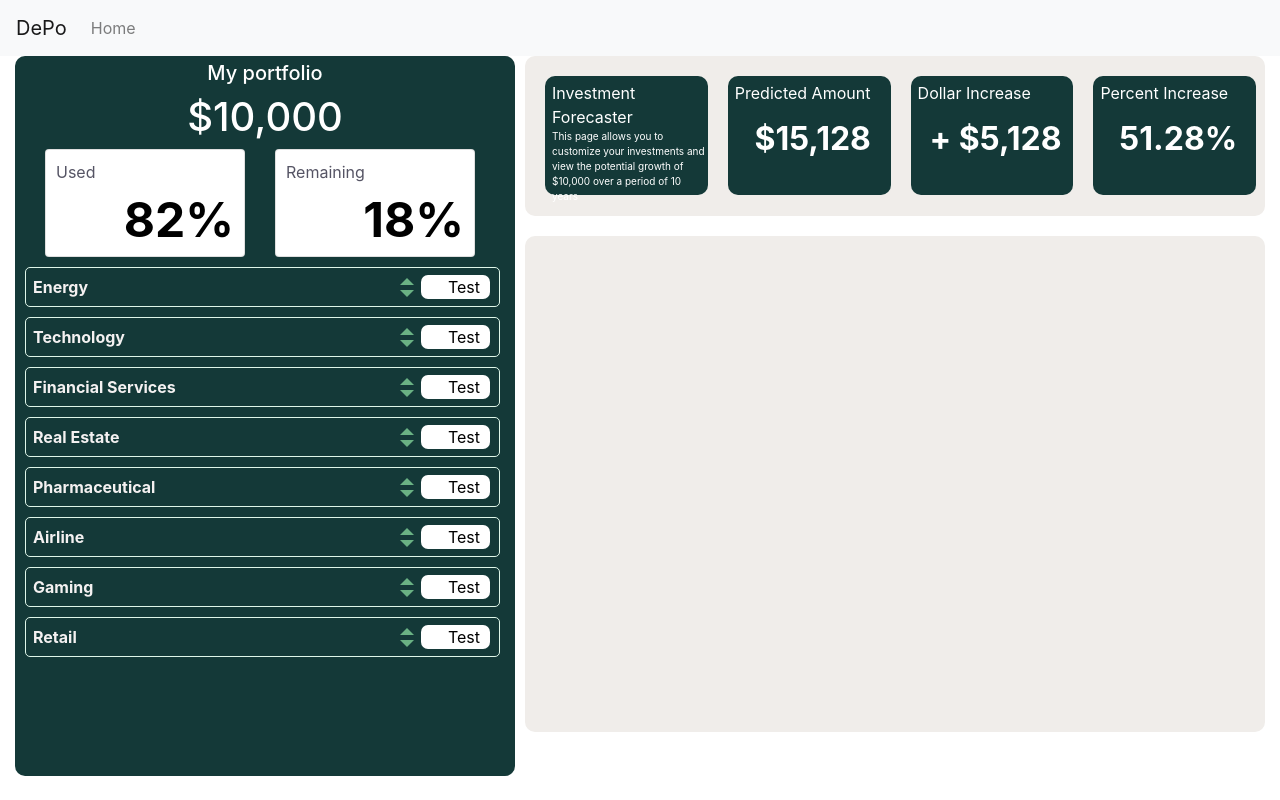
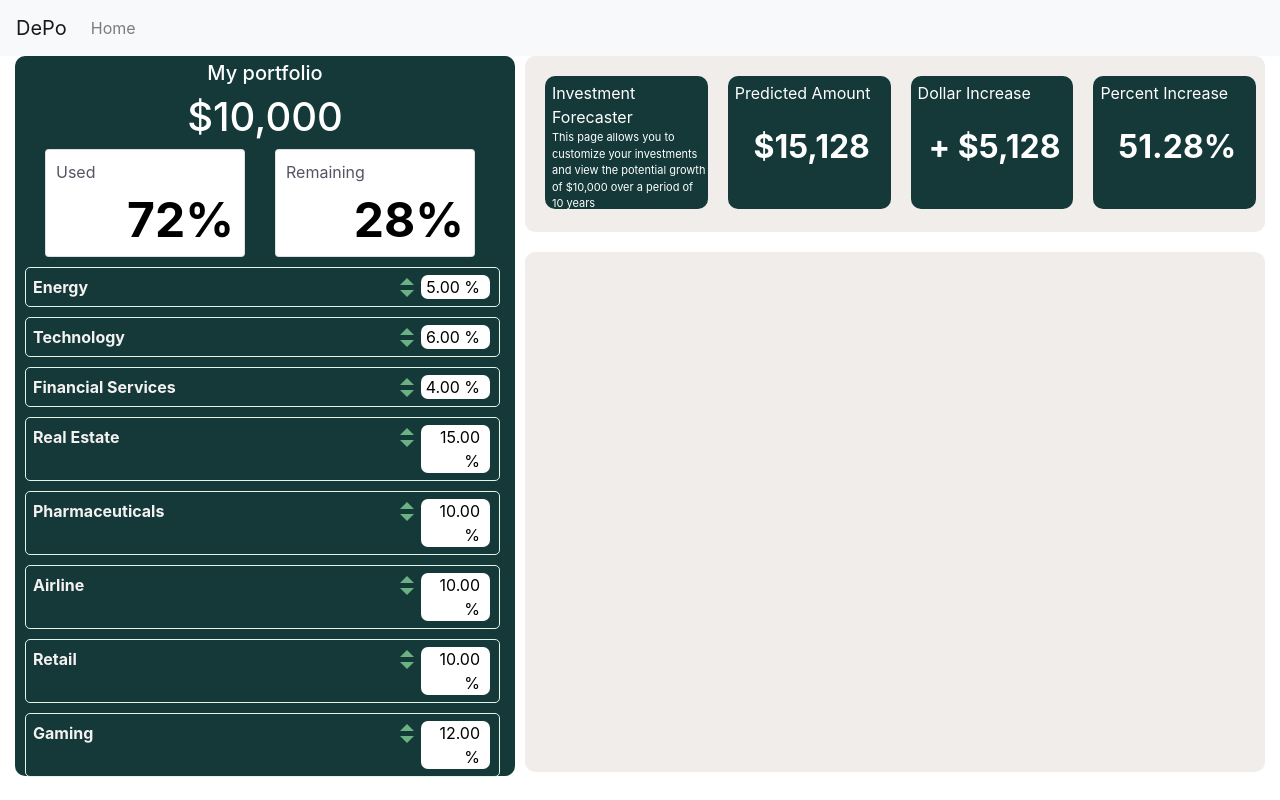
Before and after one commit to erikaaatan/eng-possibilities-ui, a React (Create React App) app: page / in a window 1280 px wide. Built offline with nearby package versions, Linux system fonts and the light colour scheme.

Commit message:
dynamically updates used and remaining

```diff
--- a/src/components/InvestmentCategory.js
+++ b/src/components/InvestmentCategory.js
@@ -4,6 +4,31 @@ import './InvestmentCategory.css'
 class InvestmentCategory extends React.Component {
     constructor(props) {
         super();
+        this.minimum = props.minimum
+        this.state = {
+            percentage: this.minimum
+        }
+        this.increasePercent = this.increasePercent.bind(this);
+        this.decreasePercent = this.decreasePercent.bind(this);
+    }
+
+    increasePercent() {
+        if (this.state.percentage < 100) {
+            this.setState(state => ({
+                percentage: state.percentage + 1
+            }));
+            this.props.useMore()
+        }
+    }
+
+    decreasePercent() {
+        if (this.state.percentage > 0) {
+            this.setState(state => ({
+                percentage: state.percentage - 1
+            }));
+            this.props.useLess()
+        }
+
     }
 
     render() {
@@ -14,11 +39,11 @@ class InvestmentCategory extends React.Component {
                 </div>
 
                 <div className="arrows">
-                    <div className="up"></div>
-                    <div className="down"></div>
+                    <div className="up" onClick={this.increasePercent}></div>
+                    <div className="down" onClick={this.decreasePercent}></div>
                 </div>
                 <div className="percent">
-                    Test
+                    {this.state.percentage}.00 %
                 </div>
             </div>
         );
--- a/src/components/Portfolio.js
+++ b/src/components/Portfolio.js
@@ -1,18 +1,35 @@
 import React from 'react';
 import InvestmentCategory from './InvestmentCategory';
 import './Portfolio.css'
+import {investments} from '../data'
 
 class Portfolio extends React.Component {
     constructor() {
         super();
+        this.state = {
+            used: investments.reduce(function (acc, obj) { return acc + obj.minimum; }, 0)
+        }
+        this.useMore = this.useMore.bind(this);
+        this.useLess = this.useLess.bind(this);
+    }
+
+    useMore() {
+        this.setState({
+            used: this.state.used + 1
+        })
+    }
+
+    useLess() {
+        this.setState({
+            used: this.state.used - 1
+        })
     }
 
     render() {
-        const categories = ['Energy', 'Technology', 'Financial Services', 'Real Estate', 'Pharmaceutical', 'Airline', 'Gaming', 'Retail']
-        const investments = []
-        for (const [index, value] of categories.entries()) {
-            investments.push(<InvestmentCategory category={value}/>)
-          }
+        var invs = []
+        investments.forEach((inv) => {
+            invs.push(<InvestmentCategory category={inv.category} minimum={inv.minimum} useMore={this.useMore} useLess={this.useLess}/>)
+        })
         return (
             <div className="portfolio">
                 <div class="center">
@@ -21,11 +38,11 @@ class Portfolio extends React.Component {
                     <div class="fraction-cards">
                         <div class="card">
                             <p class="descriptor">Used</p>
-                            <p class="number">82%</p>
+                            <p class="number">{this.state.used}%</p>
                         </div>
                         <div class="card">
                             <p class="descriptor">Remaining</p>
-                            <p class="number">18%</p>
+                            <p class="number">{100-this.state.used}%</p>
                         </div>
                     </div>
                 </div>
@@ -33,7 +50,7 @@ class Portfolio extends React.Component {
                 </div>
                 <div className="test2">
                     {
-                        investments
+                        invs
                     }
                 </div>
 
--- a/src/components/Widget.css
+++ b/src/components/Widget.css
@@ -5,15 +5,15 @@
     margin-left: 20px;
     border-radius: 10px;
     color: #FFFFFF;
-    padding: 5px 0px 0px 7px;
+    padding: 5px 2px 0px 7px;
     float: left;
 }
 .desc {
-    font-size: 10px;
+    font-size: 11px;
 }
 .num {
     text-align: center;
     font-size: 2em;
     font-weight: bold;
-    margin-top: 10px;
+    margin-top: 12%;
 }
--- /dev/null
+++ b/src/data.js
@@ -0,0 +1,130 @@
+export const investments=[
+    {
+        category: "Energy",
+        minimum: 5,
+        data: [
+            17,
+            9,
+            21,
+            44,
+            -4,
+            20,
+            26,
+            15.1,
+            33,
+            26
+        ]
+    },
+    {
+        category: "Technology",
+        minimum: 6,
+        data: [
+            15,
+            22,
+            13.6,
+            -3,
+            17,
+            20,
+            12.2,
+            19.3,
+            -4,
+            7
+          ]
+    },
+    {
+        category: "Financial Services",
+        minimum: 4,
+        data: [
+            11,
+            16,
+            55.2,
+            12,
+            -17,
+            20,
+            26.1,
+            9.67,
+            30,
+            3
+        ]
+    },
+      {
+        category: "Real Estate",
+        minimum: 15,
+        data: [
+          19,
+          -6,
+          0.5,
+          13,
+          17.3,
+          20.8,
+          82.4,
+          15.2,
+          33,
+          14
+        ]
+      },
+      {
+        category: "Pharmaceuticals",
+        minimum: 10,
+        data: [
+          21,
+          15,
+          21,
+          32,
+          -2,
+          34.2,
+          26,
+          15.4,
+          25.7,
+          5
+        ]
+      },
+      {
+        category: "Airline",
+        minimum: 10,
+        data: [
+          12,
+          14,
+          12.6,
+          5,
+          6.7,
+          20,
+          7,
+          12,
+          23.4,
+          10
+        ]
+      },
+      {
+        category: "Retail",
+        minimum: 10,
+        data: [
+          5,
+          -11,
+          24.5,
+          -6.5,
+          13,
+          21,
+          11.6,
+          7.6,
+          14,
+          11
+        ]
+      },
+      {
+        category: "Gaming",
+        minimum: 12,
+        data: [
+          21,
+          -11,
+          16.4,
+          -6.5,
+          7.7,
+          21,
+          11.6,
+          -5,
+          10,
+          18
+        ]
+      }
+]
--- a/src/pages/Forecaster/Forecaster.css
+++ b/src/pages/Forecaster/Forecaster.css
@@ -7,14 +7,14 @@
     float: left;
 }
 .widgets-section {
-    height: 20vh;
+    height: 22vh;
     background: #F0EDEA;
     border-radius: 10px;
     margin-left: 10px;
     padding-top: 20px;
 }
 .graph-section {
-    height: 62vh;
+    height: 65vh;
     background: #F0EDEA;
     border-radius: 10px;
     margin: 20px 0px 0px 10px;
```
Also changed, not shown: src/pages/Forecaster/index.js (+8 -2 lines), 1 other file (tests, documents, lock files or other folders).
